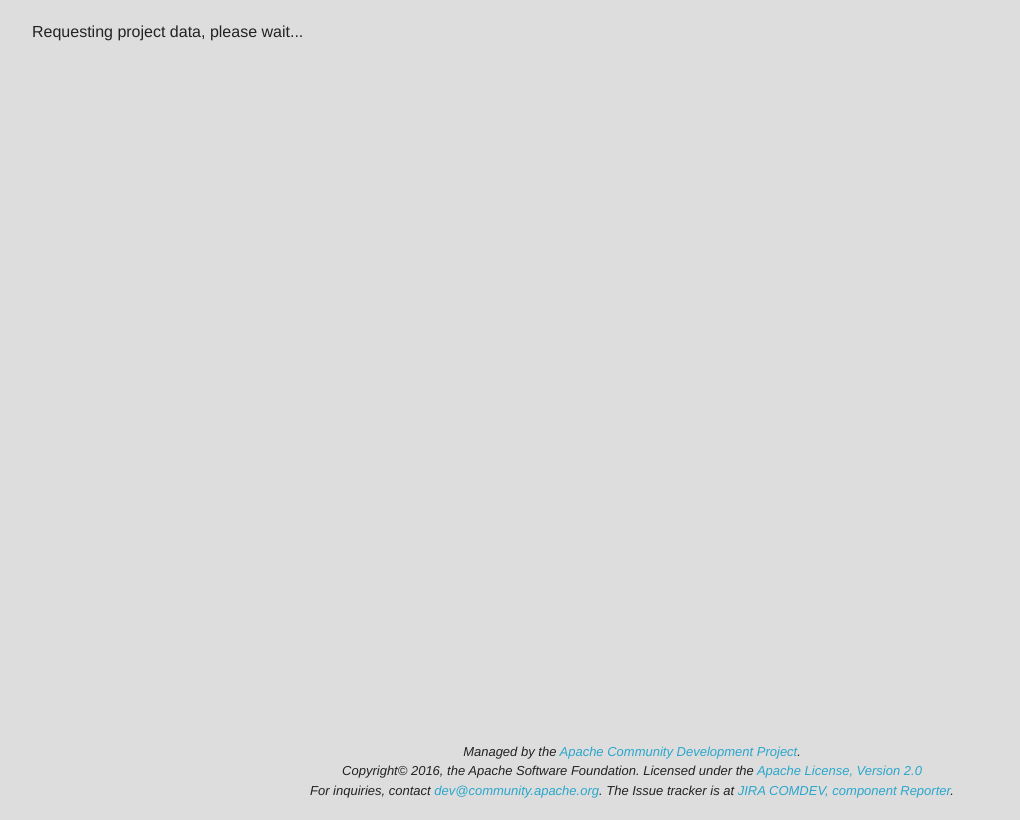
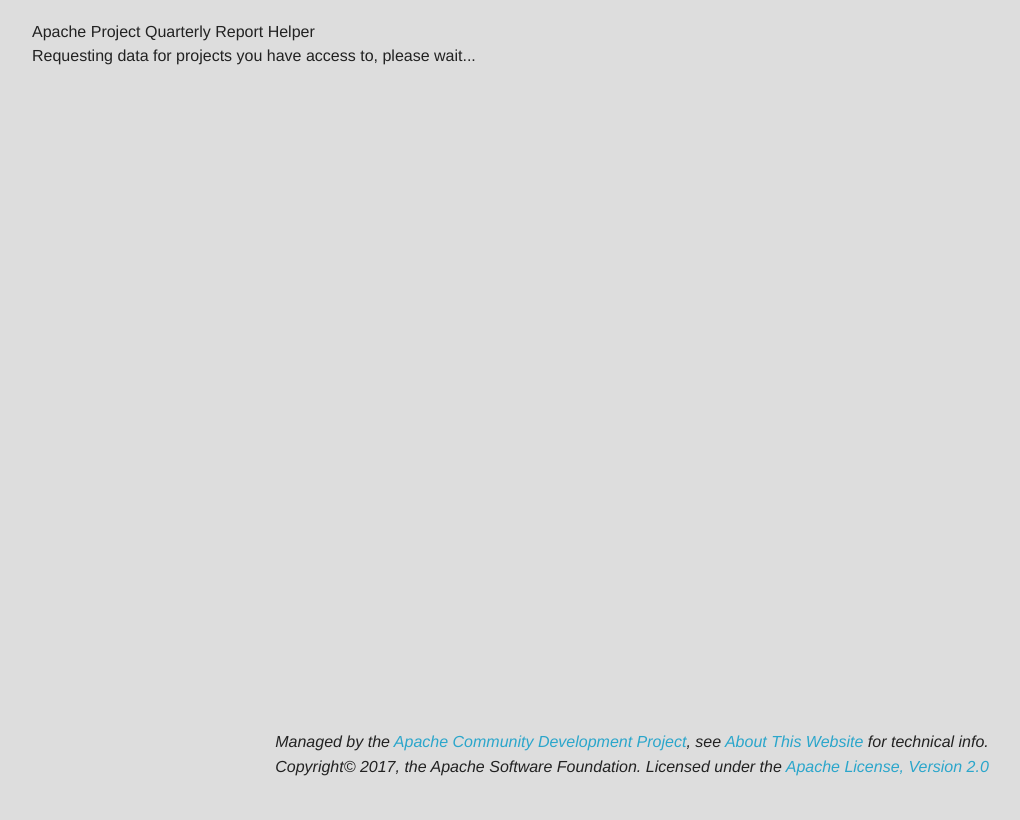
Before and after one commit to DalavanCloud/comdev-reporter, a plain HTML site: page site/index.html in a window 1280 px wide. Shown: the whole page, without its empty margins (8-1028 px from the left). Drawn offline with nearby package versions, Linux system fonts and the light colour scheme; a script that the page names is missing.

Commit message:
Update footer and point to About page
git-svn-id: https://svn.apache.org/repos/asf/comdev/reporter.apache.org/trunk@1786467 13f79535-47bb-0310-9956-ffa450edef68

```diff
--- a/site/index.html
+++ b/site/index.html
@@ -116,13 +116,14 @@
 
    </style>
    <title>Apache Committee Report Helper</title>
+   <meta name="description" content="Tool to draft sample quarterly board reports for Apache PMCs">
 </head>
 <body>
 
 <!-- width etc. must agree with render.js/pcontainer.setAttribute -->
 <div id="contents" class="row-12" style="text-align: left; margin: 0 auto; width: 1200px; ">
    <p style="text-align: center;">
-      <div id="pct">Requesting project data, please wait...</div>
+      <div id="pct">Apache Project Quarterly Report Helper<br/>Requesting data for projects you have access to, please wait...</div>
       <div id="chart"></div>
    </p>
    <noscript>
@@ -131,10 +132,10 @@
    </noscript>
 </div>
 <div id="footer" class="footer">
-   <br/>
-   Managed by the <a href="http://community.apache.org">Apache Community Development Project</a>.<br/>
-   Copyright&copy; 2016, the Apache Software Foundation. Licensed under the <a href="http://www.apache.org/licenses/LICENSE-2.0">Apache License, Version 2.0</a><br/>
-   For inquiries, contact <a href="mailto:dev@community.apache.org">dev@community.apache.org</a>. The Issue tracker is at <a href="https://issues.apache.org/jira/browse/COMDEV/component/12327329/">JIRA COMDEV, component Reporter</a>.
+  <p>
+    Managed by the <a href="http://community.apache.org/">Apache Community Development Project</a>, see <a href="https://reporter.apache.org/about.html">About This Website</a> for technical info.<br/>
+    Copyright&copy; 2017, the Apache Software Foundation. Licensed under the <a rel="license" href="http://www.apache.org/licenses/LICENSE-2.0">Apache License, Version 2.0</a><br/>
+  </p>
 </div>
 <script type="text/javascript">
    google.load("visualization", "1", {packages:["corechart", "timeline"]});
```
